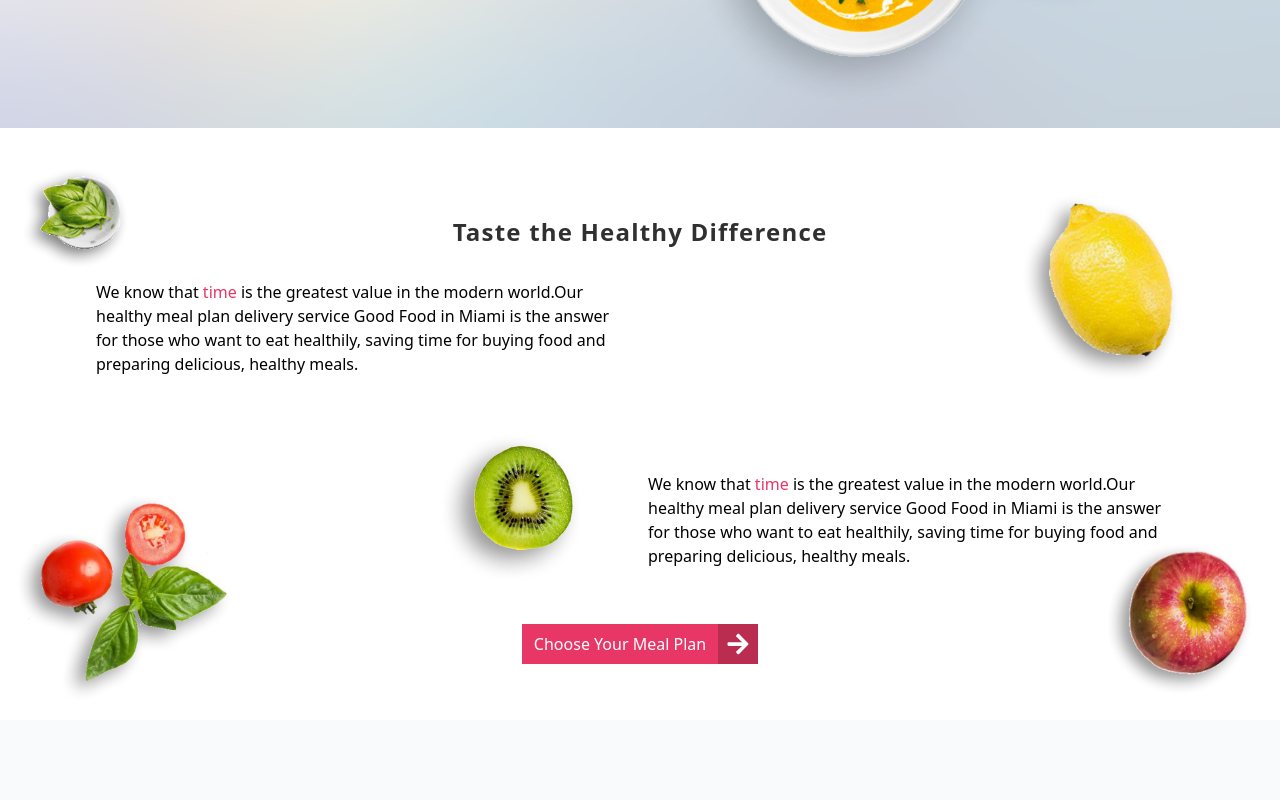
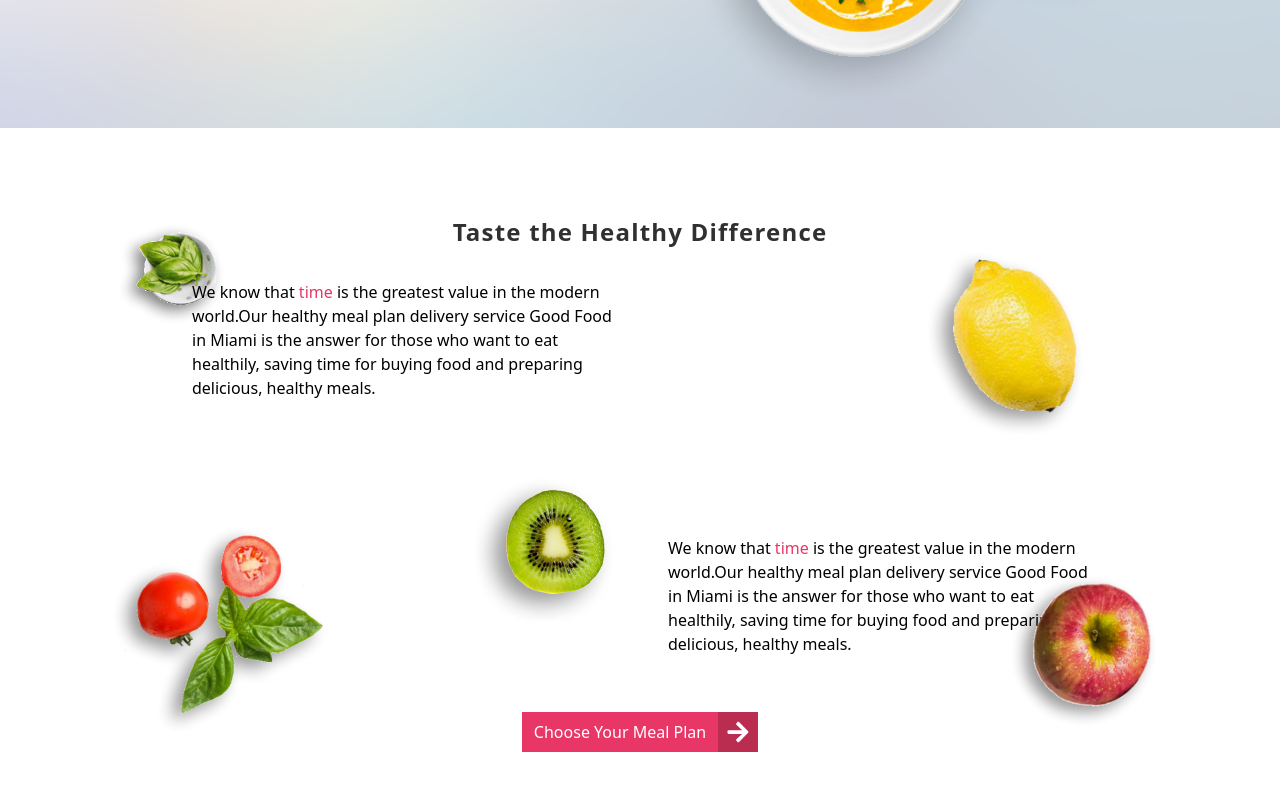
Before and after one commit to mfeti/BULE_RESTURANT, a React (Vite) app: page / in a window 1280 px wide. Shown: the part 540-1340 px from the top of the page. Built offline with nearby package versions, Linux system fonts and the light colour scheme; a web font is replaced by a local one.

Commit message:
final touch in the banner

```diff
--- a/src/components/Banner.jsx
+++ b/src/components/Banner.jsx
@@ -3,7 +3,8 @@ import { apple, kiwi, leaf, lemon, tomato } from "../assets/png";
 
 function Banner() {
   return (
-    <section className="2xl:px-40 xl:px-24 sm:px-16 px-8 sm:py-14 py-7 relative">
+    <section className="2xl:px-40 xl:px-24 sm:px-16 px-8 sm:py-14 py-7 ">
+      <div className=" relative">
         <div>
           <h2
             data-aos="fade-up"
@@ -12,8 +13,13 @@ function Banner() {
           >
             Taste the Healthy Difference
           </h2>
-        <div className="grid sm:grid-cols-2 grid-cols-1 grid-rows-2 gap-4 space-y-10">
-          <p data-aos="fade-up" data-aos-delay="300" data-aos-offset="0">
+          <div className="grid sm:grid-cols-2 grid-cols-1 grid-rows-2 md:gap-14 gap-4 space-y-10 place-content-center lg:px-24">
+            <p
+              data-aos="fade-up"
+              data-aos-delay="300"
+              data-aos-offset="0"
+              className="max-w-xl"
+            >
               We know that <span className="text-primary">time</span> is the
               greatest value in the modern world.Our healthy meal plan delivery
               service Good Food in Miami is the answer for those who want to eat
@@ -22,7 +28,12 @@ function Banner() {
             </p>
             <div className=""></div>
             <div className=""></div>
-          <p data-aos="fade-up" data-aos-delay="300" data-aos-offset="0">
+            <p
+              data-aos="fade-up"
+              data-aos-delay="300"
+              data-aos-offset="0"
+              className="max-w-xl"
+            >
               We know that <span className="text-primary">time</span> is the
               greatest value in the modern world.Our healthy meal plan delivery
               service Good Food in Miami is the answer for those who want to eat
@@ -69,6 +80,7 @@ function Banner() {
         >
           <img src={kiwi} alt="kiwi" className="max-w-[180px]" />
         </div>
+      </div>
     </section>
   );
 }
```
Lines whose indentation alone changed are shown as unchanged.
